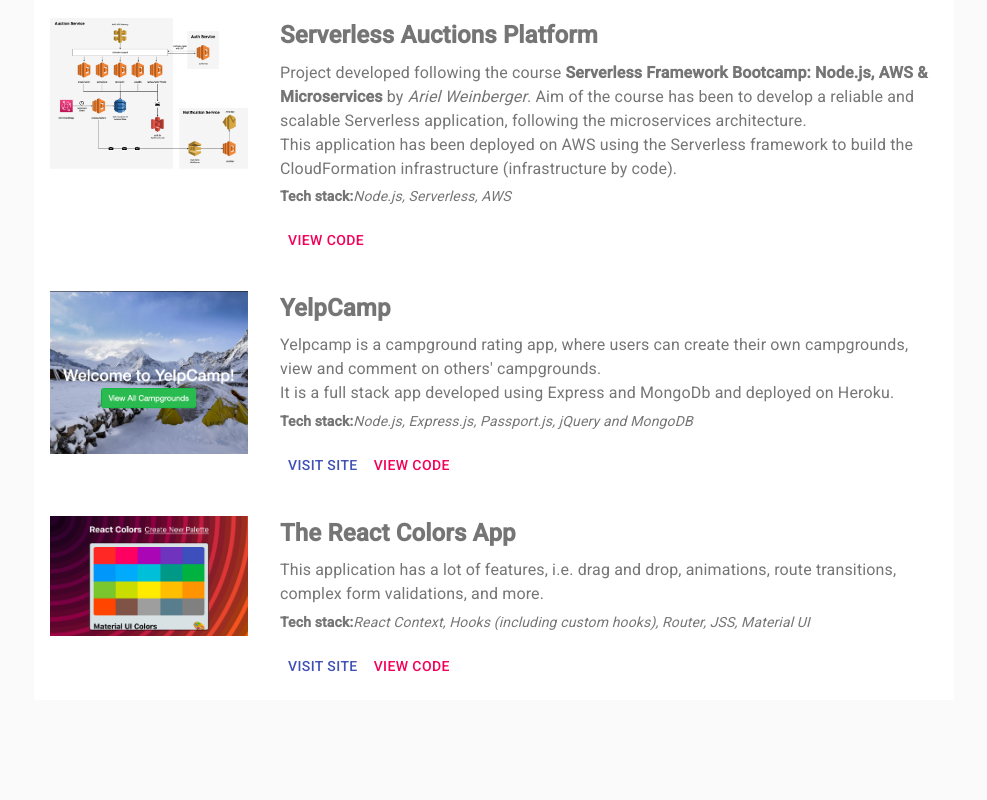
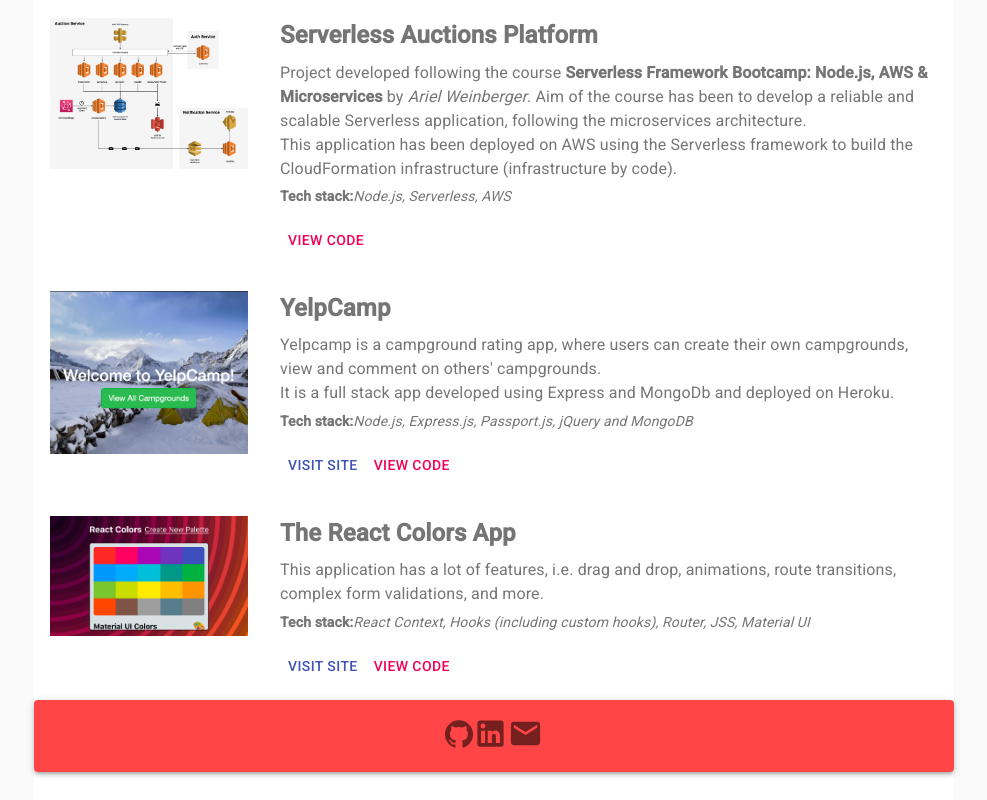
Before and after one commit to tomashco/tomashco.github.io, a React (Create React App) app: page / in a window 1280 px wide. Shown: the part 1078-1878 px from the top of the page, without its empty margins (146-1133 px from the left). Before the commit the page ends 1778 px from the top, so only its background shows below. Built offline with nearby package versions, Linux system fonts and the light colour scheme; a web font is replaced by a local one.

Commit message:
addition of footer with contact links

```diff
--- a/src/App.js
+++ b/src/App.js
@@ -11,14 +11,11 @@
 import Container from '@material-ui/core/Container';
 import Paper from '@material-ui/core/Paper';
 import Grid from '@material-ui/core/Grid';
-import Accordion from '@material-ui/core/Accordion';
-import AccordionSummary from '@material-ui/core/AccordionSummary';
-import AccordionDetails from '@material-ui/core/AccordionDetails';
-
-import AddIcon from '@material-ui/icons/Add';
+import LinkedInIcon from '@material-ui/icons/LinkedIn';
+import GitHubIcon from '@material-ui/icons/GitHub';
+import MailIcon from '@material-ui/icons/Mail';
 
 import Button from '@material-ui/core/Button';
-import Divider from '@material-ui/core/Divider';
 
 import { Link } from '@material-ui/core';
 import profileImg from './img/profileImg.png';
@@ -341,6 +338,39 @@
               </Paper>
             </Grid>
           </Grid>
+
+          <Paper
+            className={classes.paper}
+            elevation={3}
+            style={{
+              backgroundColor: '#ff4545',
+              width: '100%',
+              marginBottom: '2em',
+            }}
+          >
+            <Grid
+              container
+              spacing={0}
+              style={{
+                display: 'flex',
+                alignItems: 'center',
+                justifyContent: 'center',
+              }}
+            >
+              <Link href="https://github.com/tomashco" color="inherit">
+                <GitHubIcon style={{ fontSize: '2em' }} />
+              </Link>
+              <Link
+                href="https://linkedin.com/in/tommasomaioli"
+                color="inherit"
+              >
+                <LinkedInIcon style={{ fontSize: '2.5em' }} />
+              </Link>
+              <Link href="mailto:tommaso.maioli@gmail.com" color="inherit">
+                <MailIcon style={{ fontSize: '2.5em' }} />
+              </Link>
+            </Grid>
+          </Paper>
         </Grid>
       </div>
     </Container>
```
